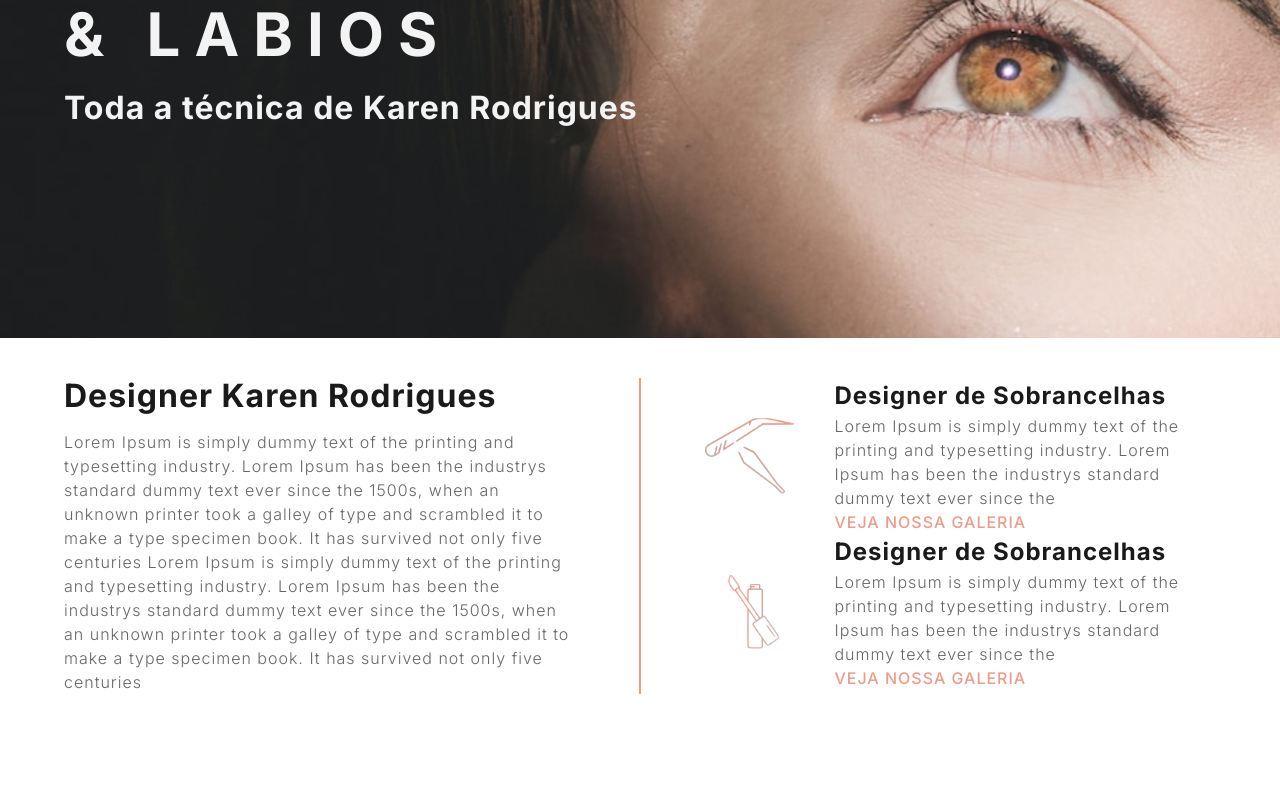
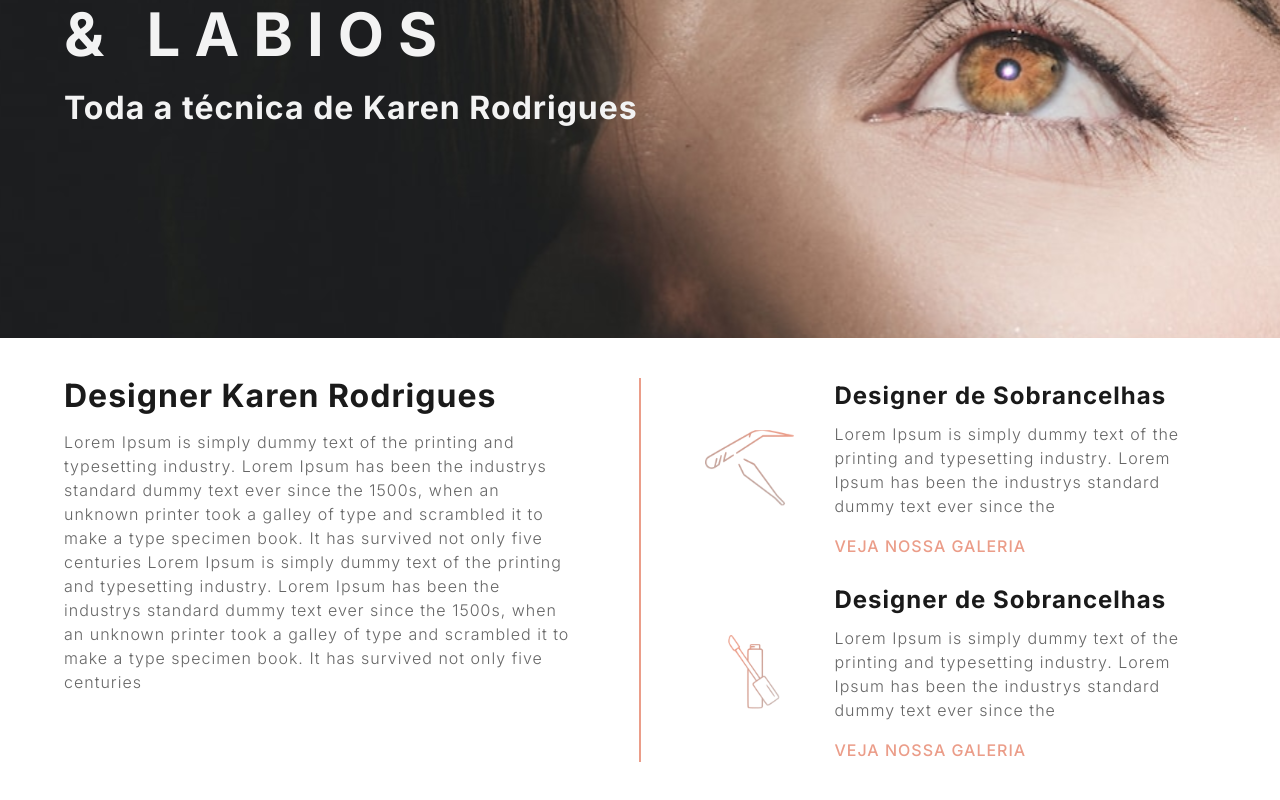
Before and after one commit to Du-devBR/lp-karenrodrigues, a Next.js app: page / in a window 1280 px wide. Shown: the part 462-1262 px from the top of the page. Before the commit the page ends 1196 px from the top, so only its background shows below. Built offline with nearby package versions, Linux system fonts and the light colour scheme.

Commit message:
feat: estilizado sobre

```diff
--- a/src/app/page.tsx
+++ b/src/app/page.tsx
@@ -6,12 +6,12 @@ import Image from "next/legacy/image";
 export default function Home() {
   return (
     <section id="sobre">
-      <main className=" px-16 py-10 flex justify-between gap-16">
+      <main className=" px-16 py-10 flex justify-between gap-16 max-lg:flex-col max-md:px-4">
         <div className="flex flex-col gap-4 w-full">
-          <h1 className=" text-32 text-gray-1000 font-bold">
+          <h1 className=" text-32 text-gray-1000 font-bold max-md:text-20">
             Designer Karen Rodrigues
           </h1>
-          <p className=" text-16 font-light text-gray-700">
+          <p className=" text-16 font-light text-gray-700 max-md:text-14">
             Lorem Ipsum is simply dummy text of the printing and typesetting
             industry. Lorem Ipsum has been the industrys standard dummy text
             ever since the 1500s, when an unknown printer took a galley of type
@@ -23,19 +23,18 @@ export default function Home() {
             It has survived not only five centuries
           </p>
         </div>
-        <div className=" w-1 min-h-full bg-brand-1000"></div>
-        <div className="flex flex-col w-full">
+        <div className=" w-1 min-h-full bg-brand-1000 max-lg:hidden"></div>
+        <div className="flex flex-col w-full gap-6">
           <div className="flex gap-10 items-center">
             <Image
               src={iconSobrancelhas}
               alt="desenho sobrancelha e uma pinça na cores da marca."
             />
-
             <div className="w-full">
-              <h2 className=" text-24 text-gray-1000 font-bold">
+              <h2 className=" text-24 text-gray-1000 font-bold max-md:text-18">
                 Designer de Sobrancelhas
               </h2>
-              <p className=" text-16 text-gray-700 font-light">
+              <p className=" text-16 text-gray-700 font-light mt-2 mb-4 max-md:text-14">
                 Lorem Ipsum is simply dummy text of the printing and typesetting
                 industry. Lorem Ipsum has been the industrys standard dummy text
                 ever since the
@@ -51,10 +50,10 @@ export default function Home() {
               alt="desenho de um hidratante labial na cor da marca."
             />
             <div className="w-full">
-              <h2 className=" text-24 text-gray-1000 font-bold">
+              <h2 className=" text-24 text-gray-1000 font-bold max-md:text-18">
                 Designer de Sobrancelhas
               </h2>
-              <p className=" text-16 text-gray-700 font-light">
+              <p className=" text-16 text-gray-700 font-light mt-2 mb-4 max-md:text-14">
                 Lorem Ipsum is simply dummy text of the printing and typesetting
                 industry. Lorem Ipsum has been the industrys standard dummy text
                 ever since the
```
